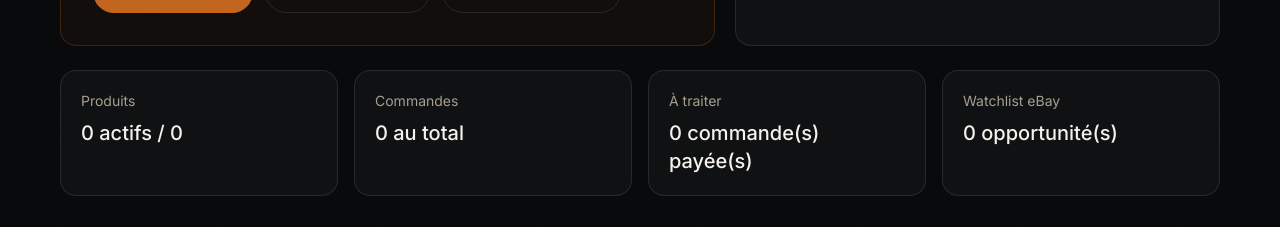
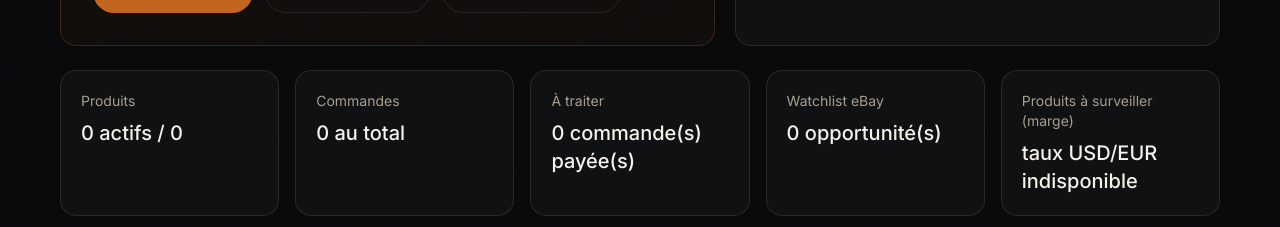
Before and after one commit to bouleteludo/dropshop-pro, a Next.js app: page /admin in a window 1280 px wide. Shown: the part 549-776 px from the top of the page. Built offline with nearby package versions, Linux system fonts and the light colour scheme; no server answers; the database is empty.

Commit message:
Add a margin alerts card to the admin dashboard
Co-Authored-By: Claude Sonnet 5.5 <noreply@anthropic.com>
Claude-Session: https://claude.ai/code/session_01Uay8GHGSac7mswNRUbVMFb

```diff
--- a/app/admin/page.tsx
+++ b/app/admin/page.tsx
@@ -3,6 +3,7 @@ import { prisma } from "@/lib/prisma";
 import { getCurrentSeason } from "@/lib/seasons";
 import { getActiveThemeId } from "@/lib/site-settings";
 import { THEMES } from "@/lib/theme-config";
+import { countMarginAlerts, loadUsdToEur } from "@/lib/margin";
 
 export const dynamic = "force-dynamic";
 
@@ -16,7 +17,12 @@ export default async function AdminHome() {
     getCurrentSeason(),
     getActiveThemeId(),
   ]);
-
+  // Alertes de marge : produits CJ dont le prix de vente ne suit plus le prix fournisseur.
+  const [cjProducts, usdToEur] = await Promise.all([
+    prisma.product.findMany({ where: { cjPrice: { not: null } }, select: { price: true, cjPrice: true } }),
+    loadUsdToEur(),
+  ]);
+  const marginAlerts = usdToEur === null ? null : countMarginAlerts(cjProducts, usdToEur);
 
   const cjConfigured = Boolean(process.env.CJ_API_KEY);
   const stripeConfigured = Boolean(process.env.STRIPE_SECRET_KEY && process.env.STRIPE_WEBHOOK_SECRET);
@@ -27,6 +33,11 @@ export default async function AdminHome() {
     ["Commandes", `${orders} au total`, "/admin/orders"],
     ["À traiter", `${paidOrders} commande(s) payée(s)`, "/admin/orders"],
     ["Watchlist eBay", `${candidates} opportunité(s)`, "/admin/research/ebay"],
+    [
+      "Produits à surveiller (marge)",
+      marginAlerts === null ? "taux USD/EUR indisponible" : marginAlerts === 0 ? "aucune alerte" : `${marginAlerts} alerte(s)`,
+      "/admin/products",
+    ],
   ];
 
   return (
@@ -54,11 +65,11 @@ export default async function AdminHome() {
         </div>
       </section>
 
-      <section className="grid sm:grid-cols-2 xl:grid-cols-4 gap-4 mt-6">
+      <section className="grid sm:grid-cols-2 xl:grid-cols-5 gap-4 mt-6">
         {cards.map(([label, value, href]) => (
           <Link key={label} href={href} className="rounded-2xl border border-white/10 bg-ink-900 p-5 hover:border-ember-500/30 transition-colors">
             <p className="text-sm text-bone-400">{label}</p>
-            <p className="text-xl font-medium text-bone-50 mt-2">{value}</p>
+            <p className={`text-xl font-medium mt-2 ${label.startsWith("Produits à surveiller") && marginAlerts ? "text-amber-300" : "text-bone-50"}`}>{value}</p>
           </Link>
         ))}
       </section>
```
